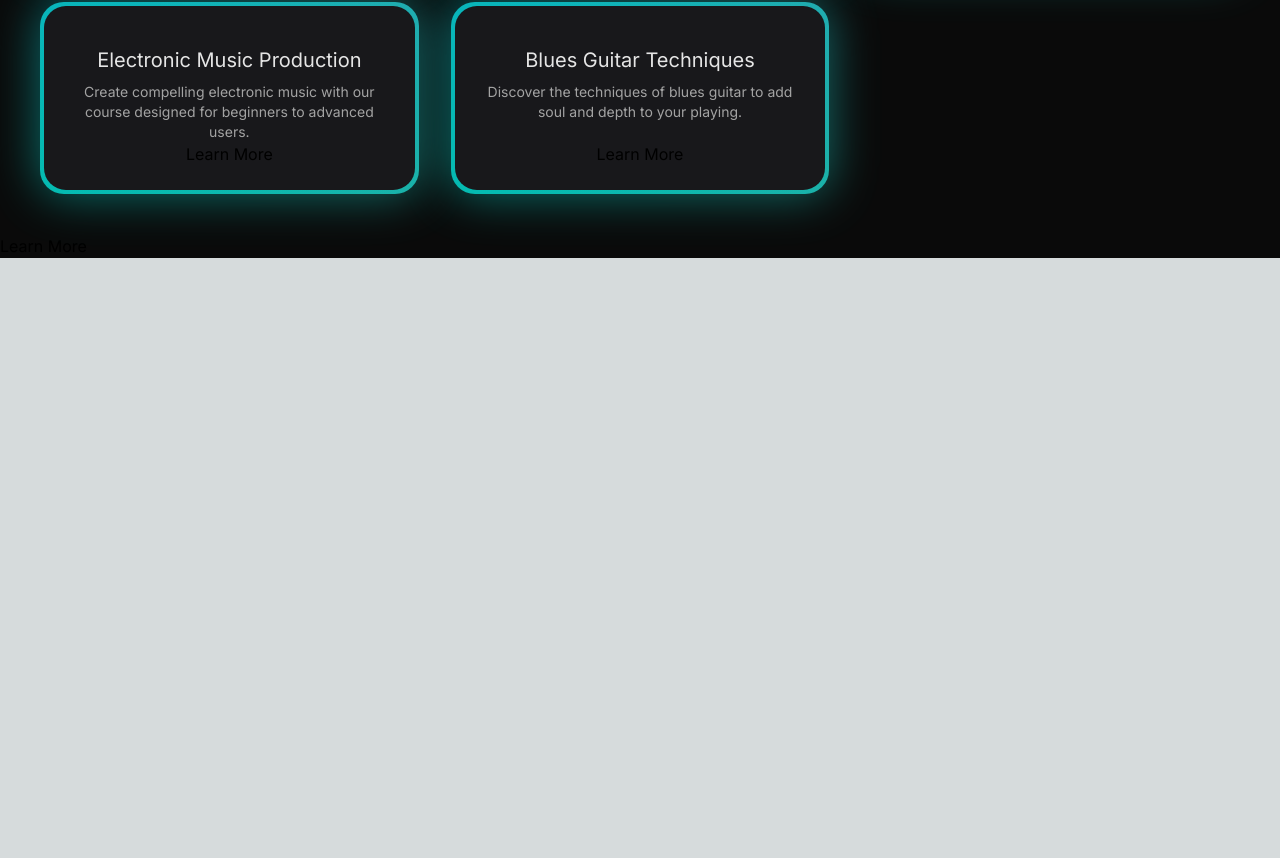
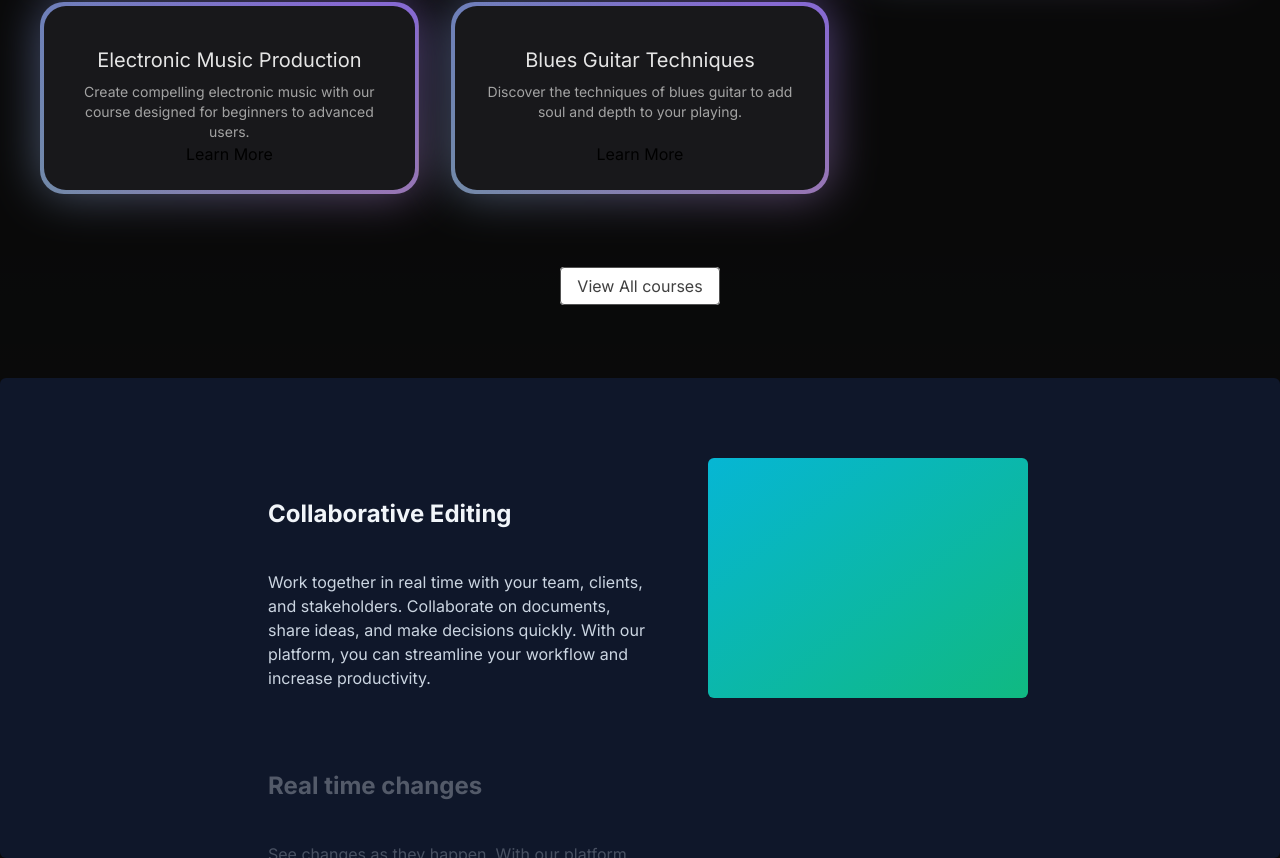
Before and after one commit to RudraPrasad20/chess-appointment-app, a Next.js app: page / in a window 1280 px wide. Shown: the part 974-1832 px from the top of the page. Before the commit the page ends 1232 px from the top, so only its background shows below. Built offline with nearby package versions, Linux system fonts and the light colour scheme.

Commit message:
updated courses

```diff
--- a/app/page.tsx
+++ b/app/page.tsx
@@ -1,5 +1,6 @@
 import Courses from "@/components/Courses";
 import HeroSection from "@/components/HeroSection";
+import Why from "@/components/Why";
 import Image from "next/image";
 
 export default function Home() {
@@ -9,6 +10,7 @@
 
 <HeroSection/>
 <Courses/>
+<Why/>
     </main>
 </>
   );
--- a/components/Courses.tsx
+++ b/components/Courses.tsx
@@ -45,7 +45,7 @@
                   <p className="text-sm text-neutral-600 dark:text-neutral-400 flex-grow">
                     {course.description}
                   </p>
-                  <Link href={`/courses${course.slug}`}>Learn More</Link>
+                  <Link href={`/courses${course.slug}`} >Learn More</Link>
                 </div>
               </BackgroundGradient>
             </div>
@@ -53,9 +53,14 @@
         </div>
       </div>
 
-      <div>
-        <Link href={"/courses"}>Learn More</Link>
-      </div>
+      <div className="mt-20 text-center">
+            <Link href={"/courses"}
+            className="px-4 py-2 rounded border border-neutral-600 text-neutral-700 bg-white hover:bg-gray-100 transition duration-200"
+            >
+            View All courses
+            </Link>
+        </div>
+
     </div>
   );
 };
--- /dev/null
+++ b/components/Why.tsx
@@ -0,0 +1,36 @@
+"use client";
+import React from "react";
+import { StickyScroll } from "@/components/ui/sticky-scroll";
+
+const contentDetails = [
+    {
+      title: "Collaborative Editing",
+      description:
+        "Work together in real time with your team, clients, and stakeholders. Collaborate on documents, share ideas, and make decisions quickly. With our platform, you can streamline your workflow and increase productivity.",
+    },
+    {
+      title: "Real time changes",
+      description:
+        "See changes as they happen. With our platform, you can track every modification in real time. No more confusion about the latest version of your project. Say goodbye to the chaos of version control and embrace the simplicity of real-time updates.",
+    },
+    {
+      title: "Version control",
+      description:
+        "Experience real-time updates and never stress about version control again. Our platform ensures that you're always working on the most recent version of your project, eliminating the need for constant manual updates. Stay in the loop, keep your team aligned, and maintain the flow of your work without any interruptions.",
+    },
+    {
+      title: "Running out of content",
+      description:
+        "Experience real-time updates and never stress about version control again. Our platform ensures that you're always working on the most recent version of your project, eliminating the need for constant manual updates. Stay in the loop, keep your team aligned, and maintain the flow of your work without any interruptions.",
+    },
+  ];
+
+const Why = () => {
+  return (
+    <div className=" mt-20">
+        <StickyScroll content={contentDetails}/>
+    </div>
+  )
+}
+
+export default Why
--- /dev/null
+++ b/components/ui/sticky-scroll.tsx
@@ -0,0 +1,88 @@
+"use client";
+import React, { useRef } from "react";
+import { useMotionValueEvent, useScroll } from "framer-motion";
+import { motion } from "framer-motion";
+
+export const StickyScroll = ({
+  content,
+}: {
+  content: {
+    title: string;
+    description: string;
+  }[];
+}) => {
+  const [activeCard, setActiveCard] = React.useState(0);
+  const ref = useRef<any>(null);
+  const { scrollYProgress } = useScroll({
+    container: ref,
+    offset: ["start start", "end start"],
+  });
+  const cardLength = content.length;
+
+  useMotionValueEvent(scrollYProgress, "change", (latest) => {
+    const cardsBreakpoints = content.map((_, index) => index / cardLength);
+    cardsBreakpoints.forEach((breakpoint, index) => {
+      if (latest > breakpoint - 0.2 && latest <= breakpoint) {
+        setActiveCard(() => index);
+      }
+    });
+  });
+
+  const backgroundColors = [
+    "var(--slate-900)",
+    "var(--black)",
+    "var(--neutral-900)",
+  ];
+  const linearGradients = [
+    "linear-gradient(to bottom right, var(--cyan-500), var(--emerald-500))",
+    "linear-gradient(to bottom right, var(--pink-500), var(--indigo-500))",
+    "linear-gradient(to bottom right, var(--orange-500), var(--yellow-500))",
+  ];
+  return (
+    <motion.div
+      animate={{
+        backgroundColor: backgroundColors[activeCard % backgroundColors.length],
+      }}
+      className="h-[30rem] overflow-y-auto flex justify-center relative space-x-10 rounded-md p-10"
+      ref={ref}
+    >
+      <div className="div relative flex items-start px-4">
+        <div className="max-w-2xl">
+          {content.map((item, index) => (
+            <div key={item.title + index} className="my-20">
+              <motion.h2
+                initial={{
+                  opacity: 0,
+                }}
+                animate={{
+                  opacity: activeCard === index ? 1 : 0.3,
+                }}
+                className="text-2xl font-bold text-slate-100"
+              >
+                {item.title}
+              </motion.h2>
+              <motion.p
+                initial={{
+                  opacity: 0,
+                }}
+                animate={{
+                  opacity: activeCard === index ? 1 : 0.3,
+                }}
+                className="text-kg text-slate-300 max-w-sm mt-10"
+              >
+                {item.description}
+              </motion.p>
+            </div>
+          ))}
+          <div className="h-40" />
+        </div>
+      </div>
+      <motion.div
+        animate={{
+          background: linearGradients[activeCard % linearGradients.length],
+        }}
+        className="hidden lg:block h-60 w-80 rounded-md bg-white sticky top-10 overflow-hidden"
+      ></motion.div>
+    </motion.div>
+  );
+};
```
